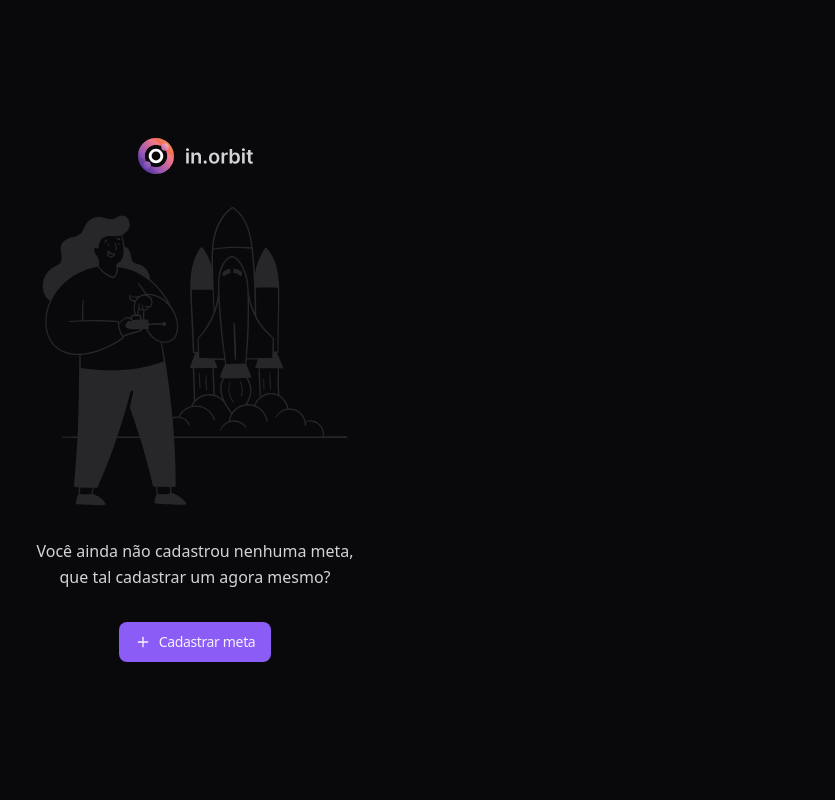
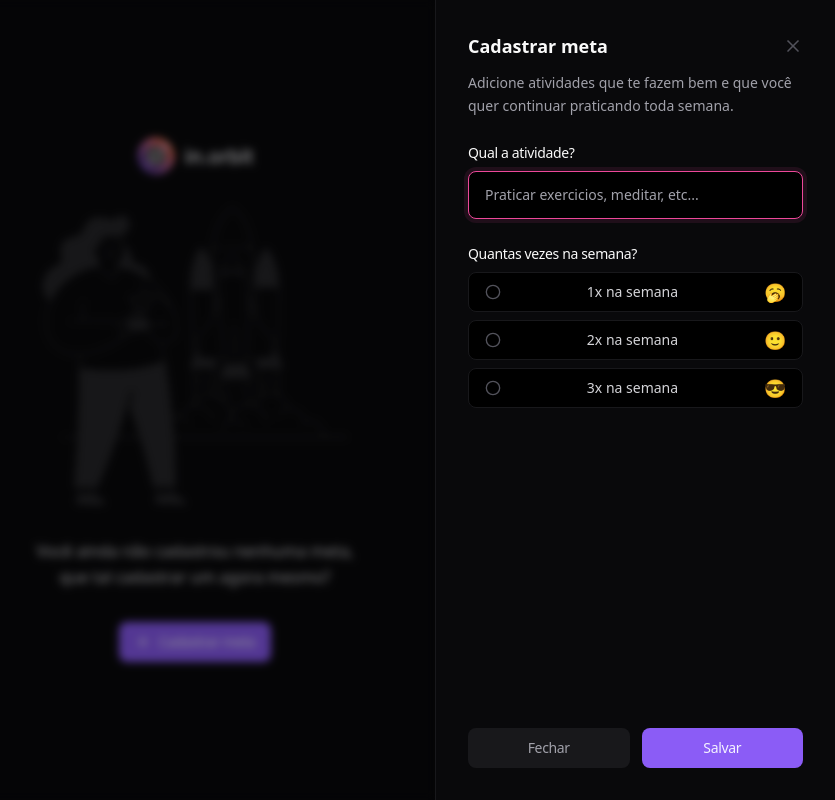
Before and after one commit to Caiobaldudev/nlw-pocket-front, a React (Vite) app: page / in a window 1280 px wide. Both pictures are taken after a click on the button "Cadastrar meta". Shown: the whole page, without its empty margins (445-1280 px from the left). Built offline with nearby package versions, Linux system fonts and the light colour scheme.

Commit message:
feat: create dialog modal taks register

```diff
--- a/src/App.tsx
+++ b/src/App.tsx
@@ -1,20 +1,102 @@
 import logo from './assets/logo.svg'
 import letsStart from './assets/ilustration.svg'
-import { Plus } from 'lucide-react'
+import { Plus, X } from 'lucide-react'
 import { Button } from './components/ui/button'
+import {
+  Dialog,
+  DialogClose,
+  DialogContent,
+  DialogDescription,
+  DialogTitle,
+  DialogTrigger,
+} from './components/ui/dialog'
+import { Label } from './components/ui/label'
+import { Input } from './components/ui/input'
+import {
+  RadioGroup,
+  RadioGroupIndicator,
+  RadioGroupItem,
+} from './components/ui/radio-group'
 
 export function App() {
   return (
+    <Dialog>
       <div className="h-screen flex flex-col items-center justify-center gap-8">
         <img src={logo} alt="inorbit" />
         <img src={letsStart} alt="inorbit" />
         <p className="text-zinc-300 leading-relaxed max-w-80 text-center">
-        Você ainda não cadastrou nenhuma meta, que tal cadastrar um agora mesmo?
+          Você ainda não cadastrou nenhuma meta, que tal cadastrar um agora
+          mesmo?
         </p>
+        <DialogTrigger asChild>
           <Button>
             <Plus className="size-4" />
             Cadastrar meta
           </Button>
+        </DialogTrigger>
       </div>
+      <DialogContent>
+        <div className="flex flex-col gap-6 h-full">
+          <div className="flex flex-col gap-3">
+            <div className="flex items-center justify-between">
+              <DialogTitle>Cadastrar meta</DialogTitle>
+              <DialogClose>
+                <X className="size-5 text-zinc-600" />
+              </DialogClose>
+            </div>
+            <DialogDescription>
+              Adicione atividades que te fazem bem e que você quer continuar
+              praticando toda semana.
+            </DialogDescription>
+          </div>
+          <form action="" className="flex-1 flex flex-col justify-between">
+            <div className="flex flex-col gap-6">
+              <div className="flex flex-col gap-2">
+                <Label htmlFor="title">Qual a atividade?</Label>
+                <Input
+                  id="title"
+                  autoFocus
+                  placeholder="Praticar exercicios, meditar, etc..."
+                />
+              </div>
+              <div className="flex flex-col gap-2">
+                <Label htmlFor="title">Quantas vezes na semana?</Label>
+                <RadioGroup>
+                  <RadioGroupItem value="1">
+                    <RadioGroupIndicator />
+                    <span className="text-zinc-300 text-sm font-medium leading-none">
+                      1x na semana
+                    </span>
+                    <span className="text-lg leading-none">🥱</span>
+                  </RadioGroupItem>
+                  <RadioGroupItem value="2">
+                    <RadioGroupIndicator />
+                    <span className="text-zinc-300 text-sm font-medium leading-none">
+                      2x na semana
+                    </span>
+                    <span className="text-lg leading-none">🙂</span>
+                  </RadioGroupItem>
+                  <RadioGroupItem value="3">
+                    <RadioGroupIndicator />
+                    <span className="text-zinc-300 text-sm font-medium leading-none">
+                      3x na semana
+                    </span>
+                    <span className="text-lg leading-none">😎</span>
+                  </RadioGroupItem>
+                </RadioGroup>
+              </div>
+            </div>
+            <div className="flex items-center gap-3">
+              <DialogClose asChild>
+                <Button type="button" className="flex-1" variant="secondary">
+                  Fechar
+                </Button>
+              </DialogClose>
+              <Button className="flex-1">Salvar</Button>
+            </div>
+          </form>
+        </div>
+      </DialogContent>
+    </Dialog>
   )
 }
```
Lines whose indentation alone changed are shown as unchanged.
